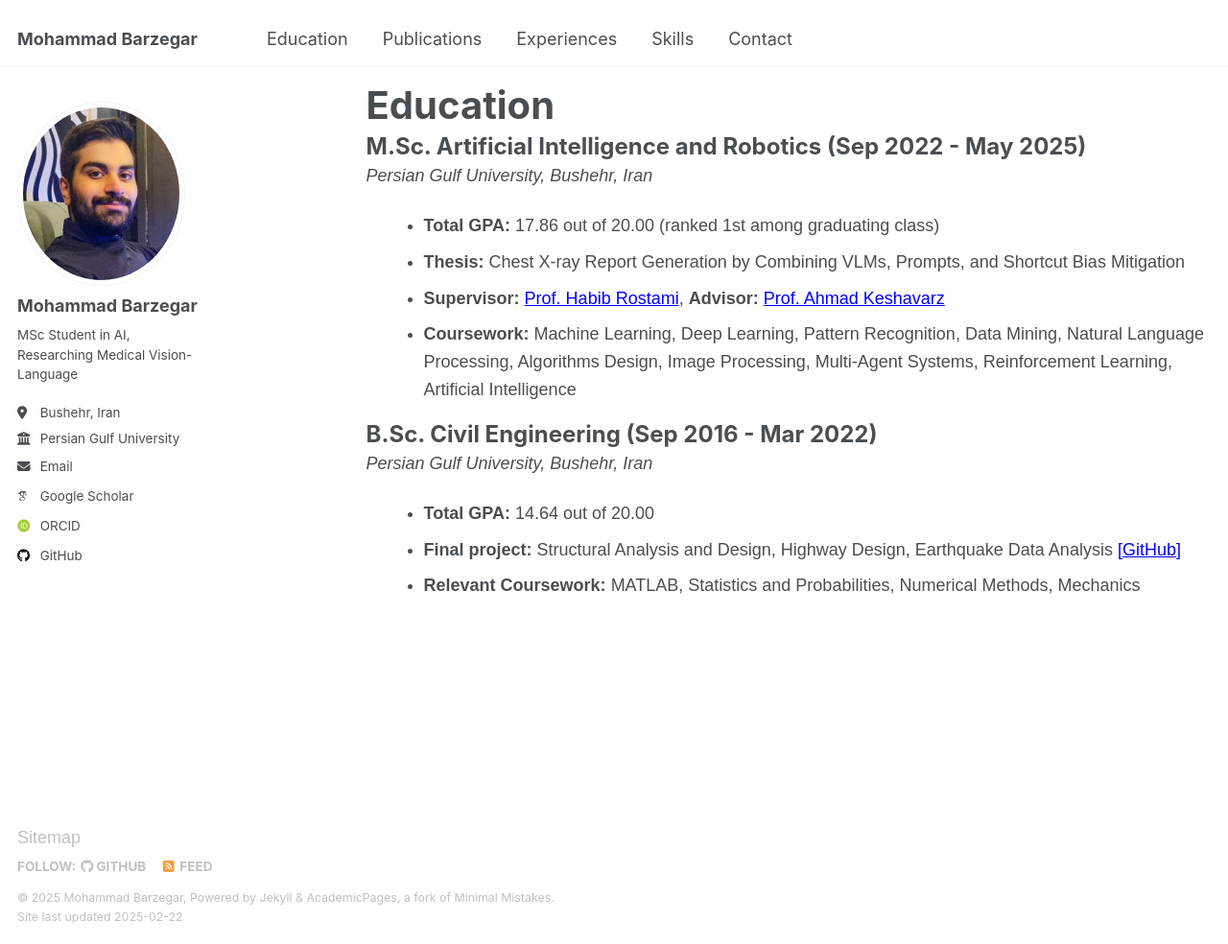
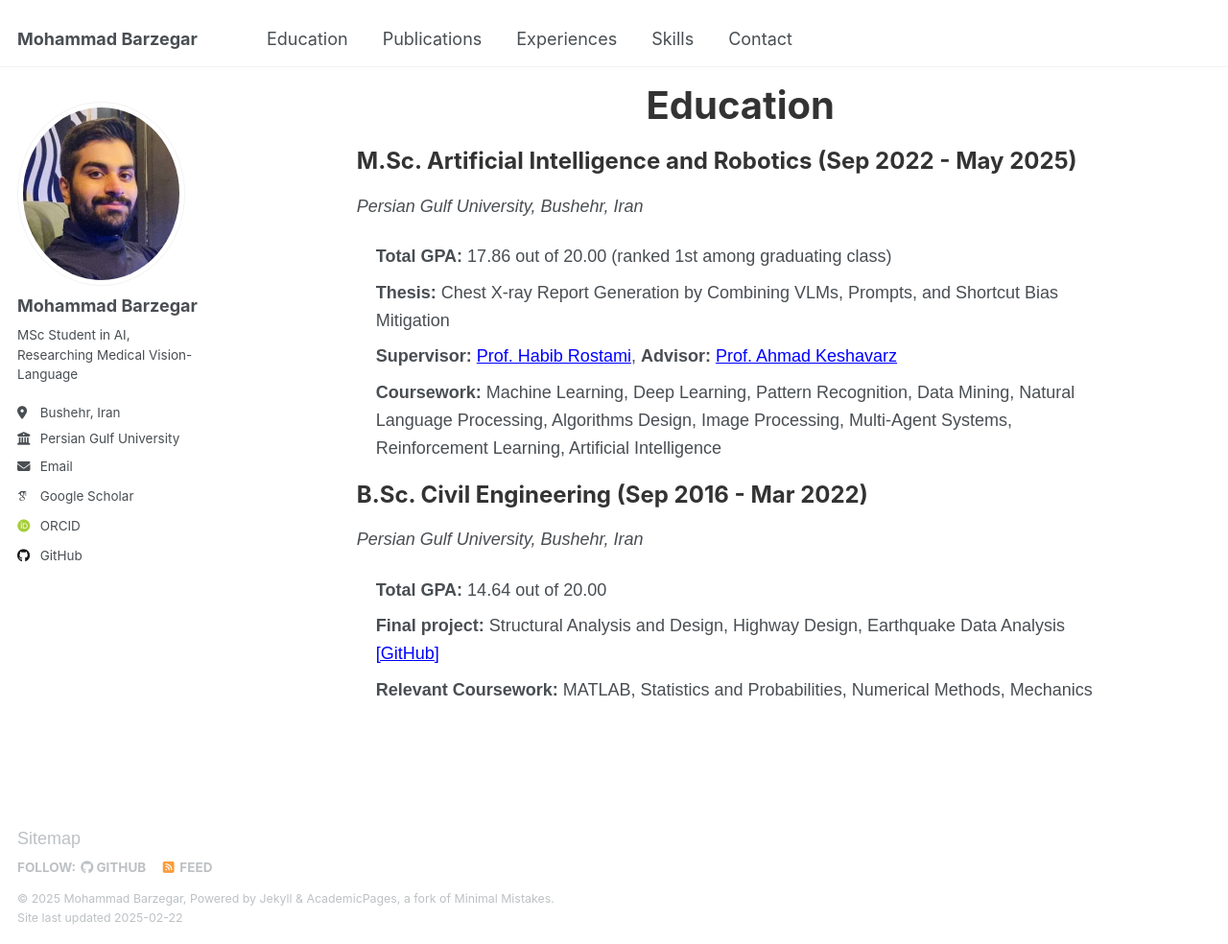
Before and after one commit to mbrz97/mbrz97.github.io, a Jekyll site: the page built from _pages/education.html, in a window 1280 px wide and 984 px high. Shown: the whole window at 96% size. Built offline with Jekyll 4.4.1, drawn with Linux system fonts in a browser that asks for light colours; some web fonts are replaced.

Commit message:
Update education.html

```diff
--- a/_pages/education.html
+++ b/_pages/education.html
@@ -12,12 +12,12 @@ author_profile: true
     <meta name="viewport" content="width=device-width, initial-scale=1.0">
     <title>Education</title>
     <style>
-        body {
+        html, body {
             font-family: Arial, sans-serif;
+            line-height: 1.6;
+            overflow-x: hidden;
             margin: 0;
             padding: 0;
-            line-height: 1.6;
-            overflow-x: hidden; /* Disable horizontal scrolling */
             max-width: 100%;
         }
         * {
@@ -28,26 +28,24 @@ author_profile: true
             height: auto;
         }
         .container {
-            margin-left: 100px; /* Moves content to the right */
+            max-width: 800px;
+            margin: auto;
         }
         h1 {
+            color: #333;
             font-size: 40px;
             font-weight: bold;
-            margin-bottom: 5px;
-            margin-top: 50px; /* Added margin to move "Education" down */
-        }
-        .education {
-            margin-bottom: 10px;
+            margin-top: 50px;
+            text-align: center;
         }
         h2 {
+            color: #333;
             font-size: 24px;
             font-weight: bold;
-            margin-bottom: 1px;
-            margin-top: 1px;
+            margin-top: 20px;
         }
         .university {
             font-style: italic;
-            margin-top: 1px;
         }
         .details {
             margin-left: 20px;
@@ -57,7 +55,23 @@ author_profile: true
             text-decoration: none;
         }
         ul {
-            margin-top: 5px;
+            list-style-type: none;
+            padding: 0;
+        }
+        .button {
+            display: inline-block;
+            margin-top: 20px;
+            padding: 10px 20px;
+            font-size: 16px;
+            color: white;
+            background-color: #007BFF;
+            border: none;
+            border-radius: 5px;
+            text-decoration: none;
+            text-align: center;
+        }
+        .button:hover {
+            background-color: #0056b3;
         }
     </style>
 </head>
@@ -65,7 +79,7 @@ author_profile: true
     <div class="container">
         <h1>Education</h1>
         <div class="education">
-            <h2>M.Sc. Artificial Intelligence and Robotics <span>(Sep 2022 - May 2025)</span></h2>
+            <h2>M.Sc. Artificial Intelligence and Robotics (Sep 2022 - May 2025)</h2>
             <p class="university">Persian Gulf University, Bushehr, Iran</p>
             <div class="details">
                 <ul>
@@ -78,7 +92,7 @@ author_profile: true
         </div>
 
         <div class="education">
-            <h2>B.Sc. Civil Engineering <span>(Sep 2016 - Mar 2022)</span></h2>
+            <h2>B.Sc. Civil Engineering (Sep 2016 - Mar 2022)</h2>
             <p class="university">Persian Gulf University, Bushehr, Iran</p>
             <div class="details">
                 <ul>
```
